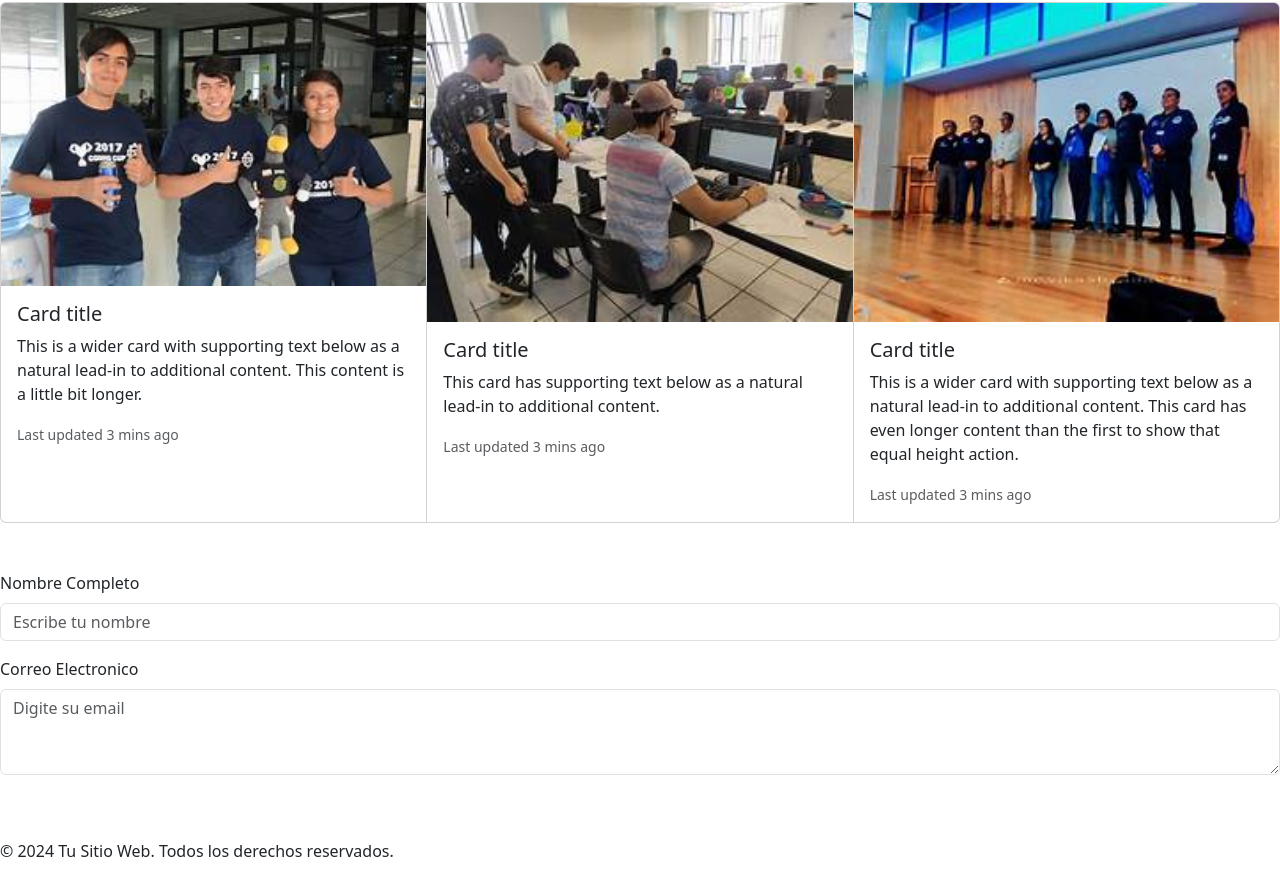
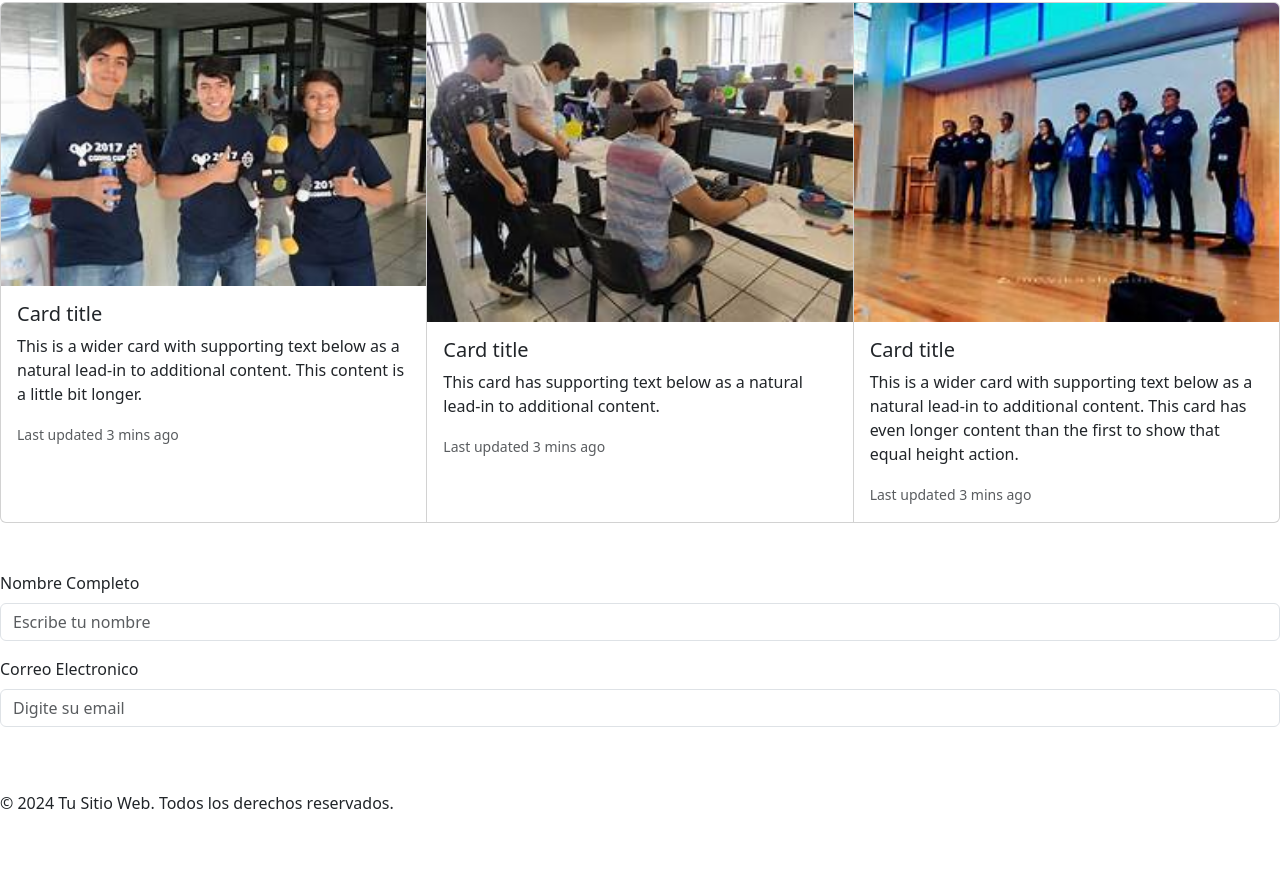
Before and after one commit to flymxth/REPO-DE-GIT, a plain HTML site: page index.html in a window 1280 px wide. Shown: the part 459-1338 px from the top of the page. After the commit the page ends 1290 px from the top, so only its background shows below. Drawn offline with nearby package versions, Linux system fonts and the light colour scheme.

Commit message:
formulario mod 3

```diff
--- a/index.html
+++ b/index.html
@@ -80,7 +80,7 @@
       </div>
       <div class="mb-3">
         <label for="exampleFormControlTextarea1" class="form-label">Correo Electronico</label>
-        <textarea class="form-control" id="exampleFormControlTextarea1" rows="3" placeholder="Digite su email"></textarea>
+        <input type="email" class="form-control" id="exampleFormControlTextarea1" rows="3" placeholder="Digite su email">
       </div>
       <br>
       <br>
```
